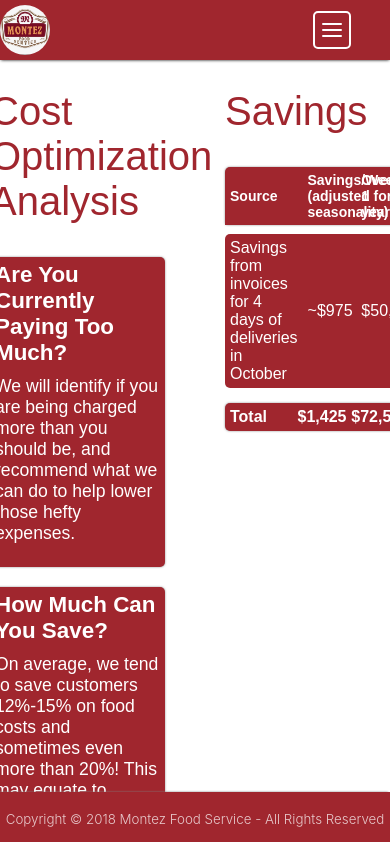
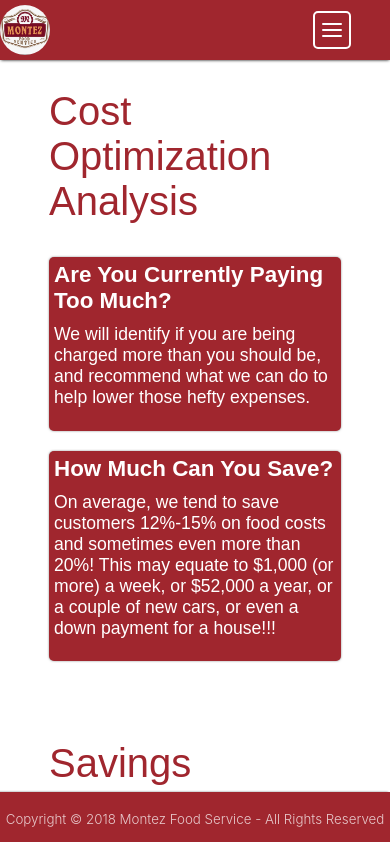
Before and after one commit to jgarcia4444/montez-food-service-web, a React (Create React App) app: page /cost-optimization in a window 390 px wide. Shown: the top 842 px of the page. Built offline with nearby package versions, Linux system fonts and the light colour scheme.

Commit message:
Fixed the cost optimization page so that when it is on a phone sized screen the flex direction changes to column and the width of the half column becomes 80%.

```diff
--- a/src/styles/costOptimization/CostOptimization.css
+++ b/src/styles/costOptimization/CostOptimization.css
@@ -10,6 +10,7 @@
     flex-direction: column;
     padding: 20px 20px;
     text-align: left;
+    transition: all 1000ms;
 }
 
 .optimization-details {
@@ -138,3 +139,15 @@
     border-bottom-left-radius: 5px;
     box-shadow: 0 0 3px -1px #000;
 }
+
+@media screen and (max-width: 788px) {
+    .cost-optimization-container {
+        flex-direction: column;
+        align-items: center;
+        justify-content: center;
+    }
+
+    .half-column {
+        width: 80%;
+    }
+}
```
